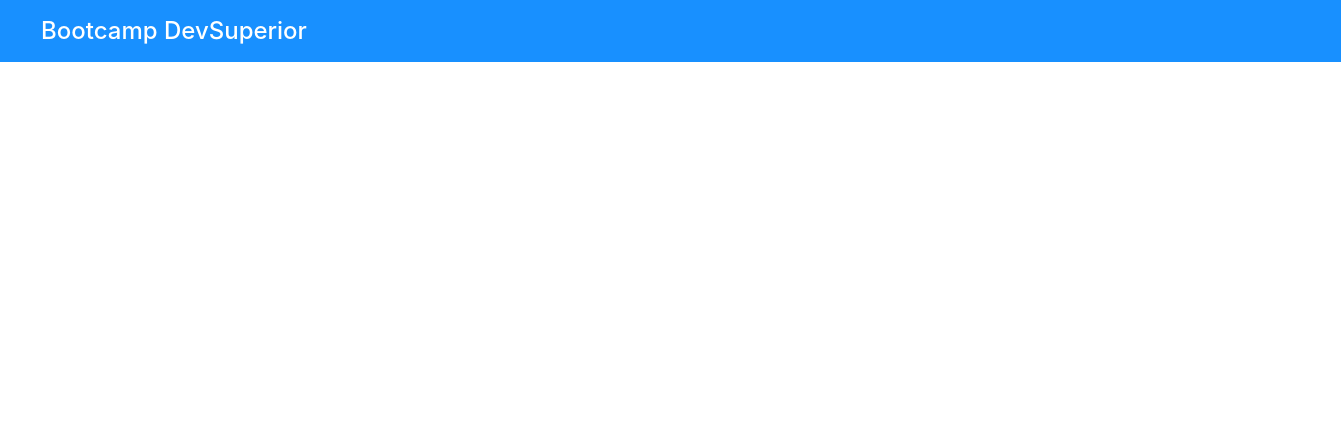
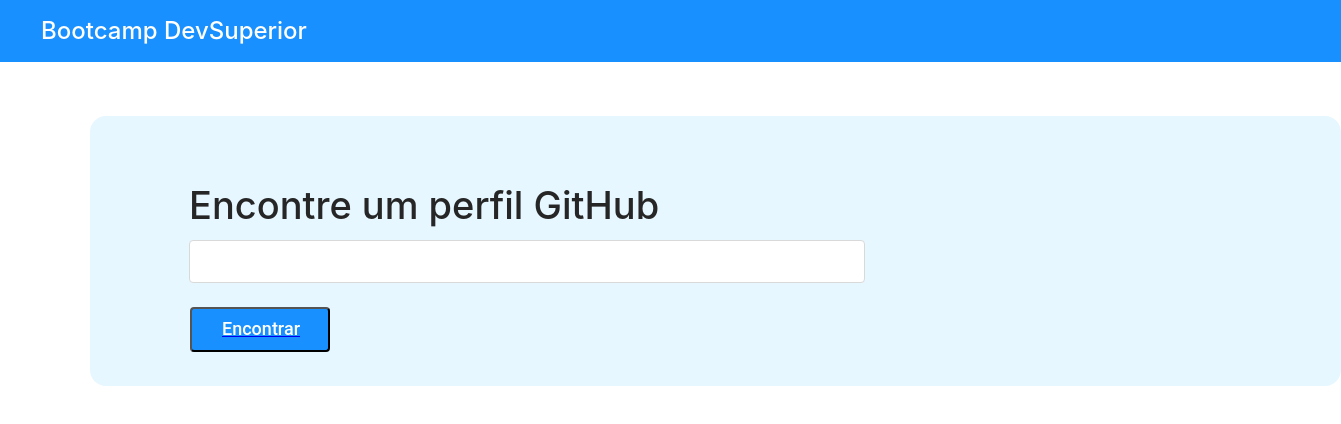
Before and after one commit to rodrigoschlichta/user-search, a React (Create React App) app in the folder user-search/: page /search in a window 1280 px wide. Shown: the top 424 px of the page, 1341 px wide, since content can reach past the window. Built offline with nearby package versions, Linux system fonts and the light colour scheme.

Commit message:
Search Complete

```diff
--- a/user-search/src/core/components/Button/index.tsx
+++ b/user-search/src/core/components/Button/index.tsx
@@ -6,7 +6,7 @@ type Props ={
 }
 
 const Button = ( {text} :Props) => (
-   <div className="d-flex">
+   <div>
        <button className="btn-start btn-text">
           <h4>{text}</h4>
        </button>
--- a/user-search/src/core/components/Button/styles.scss
+++ b/user-search/src/core/components/Button/styles.scss
@@ -1,23 +1,25 @@
 .btn-start {
-    position: absolute;
-    width: 120px;
+    width: 140px;
     height: 45px;
-    top: 595px;
     background: #1890FF;
-    margin-top: 48px;
-    margin-bottom: 265px;
-    margin-right: 1219px;
-    margin-left: 4px;
-    border-radius: 6px;
+    border-radius: 4px;
+    margin-top: 24px;
+    margin-left: 100px;
+    padding: 8px 8px 8px 8px;
 }
 
 .btn-text {
-    font-family: Roboto;
-    font-size: 16px;
-    line-height: 24px;
+    font-family: 'Roboto', sans-serif;
+    font-style: normal;
+    font-weight: normal;
+    font-size: 18px;
+    color: #fff;
     display: flex;
-    justify-content: center;
     align-items: center;
-    color: #FFF;
-    padding-bottom: 20px;
+    justify-items: center;
+    padding-top: 0px;
+    padding-left: 30px;
+    padding-bottom: 26px;
+    text-decoration: none;
+    cursor: pointer;
 }
--- a/user-search/src/pages/Home/index.tsx
+++ b/user-search/src/pages/Home/index.tsx
@@ -6,8 +6,8 @@ import './styles.scss';
 
 const Home = () => (
     <div className="home-container">
-        <div className="row home-content">
-            <div className="col-6 home-text">
+        <div className="home-content">
+            <div className="home-text">
                 <h1 className="text-title">Desafio do Capítulo 3,<br/> Bootcamp DevSuperior</h1>
                 <p className="text-subtitle">
                 Bem-vindos ao desafio do capítulo 3 do Bootcamp DevSuperior.<br/>
@@ -18,9 +18,9 @@ const Home = () => (
             </div>
 
         </div>
-        <div>
+        <div className="btn-home">
                 <Link to="/search">
-                    <Button text= "Começar" />
+                 <Button text= "Começar" />
                 </Link>
         </div>
     </div>
--- a/user-search/src/pages/Home/styles.scss
+++ b/user-search/src/pages/Home/styles.scss
@@ -30,3 +30,8 @@
     color: #5A6774;
     margin-bottom: 150px;
 }
+
+.btn-home {
+    margin-top: 650px;
+    margin-left: -100px;
+}
--- a/user-search/src/pages/Search/index.tsx
+++ b/user-search/src/pages/Search/index.tsx
@@ -1,9 +1,25 @@
 import React from 'react';
+import { Link } from 'react-router-dom';
+import Button from '../../core/components/Button';
+
 import './styles.scss';
 
 const Search = () => {
     return (
-        <div>
+        <div className="search-conntainer">
+            <div className="search-content">
+                <h3 className="search-title">Encontre um perfil GitHub</h3>
+                <div>
+                    <form action="/" method="post">
+                        <input type="text" id="search" className="search-text" />
+                        <Link to="/result">
+                            <Button text= "Encontrar" />
+                        </Link>
+                    </form>
+                </div>
+
+            </div>
+
         </div>
     );
 }
--- a/user-search/src/pages/Search/styles.scss
+++ b/user-search/src/pages/Search/styles.scss
@@ -0,0 +1,42 @@
+.search-container {
+    background: #E5E5E5;
+    margin-top: 54px;
+    padding-bottom: 24px;
+}
+
+.search-content {
+    margin-top: 116px;
+    margin-left: 90px;
+    position: absolute;
+    width: 1251px;
+    height: 270px;
+    left: 0px;
+    top: 0px;
+    background: #E6F7FF;
+    border-radius: 16px;
+}
+
+.search-title {
+    position: absolute;
+    font-family: -apple-system, BlinkMacSystemFont, 'Segoe UI', Roboto, 'Open Sans', 'Helvetica Neue', sans-serif;
+    font-style: normal;
+    font-weight: 500;
+    font-size: 38px;
+    line-height: 46px;
+    color: #262626;
+    margin-top: 66px;
+    margin-left: 99px;
+}
+
+.search-text {
+    display: block;
+    width: 676px;
+    height: 40px;
+    background: #FFFFFF;
+    border: 1px solid #D9D9D9;
+    box-sizing: border-box;
+    border-radius: 4px;
+    margin-top: 124px;
+    margin-left: 99px;
+    padding-bottom: 40px;
+}
```
